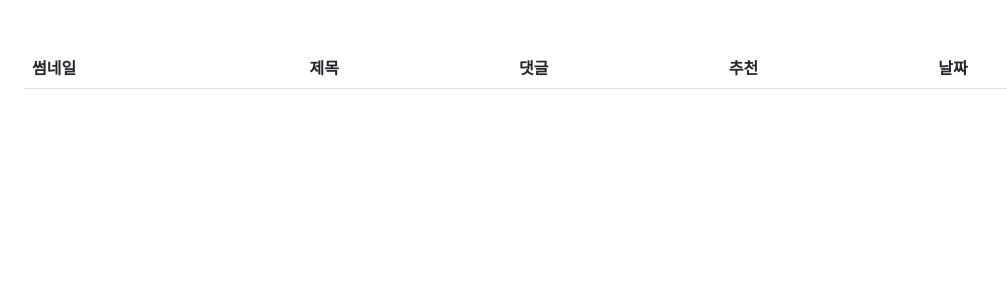
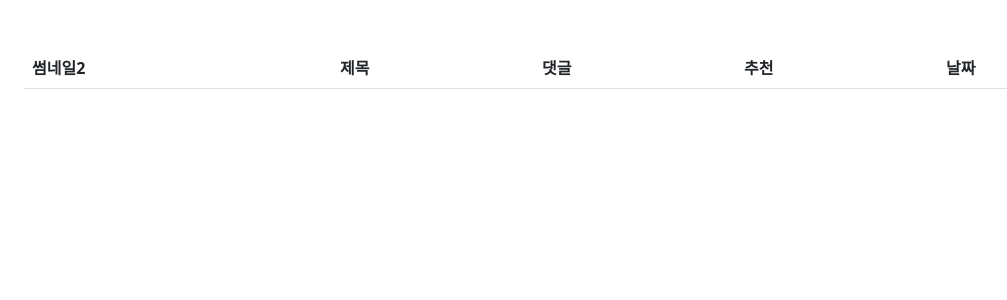
Before and after one commit to boosari/hdeal, a Django app: page / in a window 1280 px wide. Shown: the top 300 px of the page, without its empty margins (58-1065 px from the left). Run offline with Django 4.2, Linux system fonts and the light colour scheme; data that the repository does not hold is empty.

Commit message:
테이블수정

```diff
--- a/web/hotdeal/templates/index.html
+++ b/web/hotdeal/templates/index.html
@@ -12,7 +12,7 @@
     <table class="table table-hover">
         <thead>
             <tr>
-                <th scope="col">썸네일</th>
+                <th scope="col">썸네일2</th>
                 <th scope="col">제목</th>
                 <th scope="col">댓글</th>
                 <th scope="col">추천</th>
```
